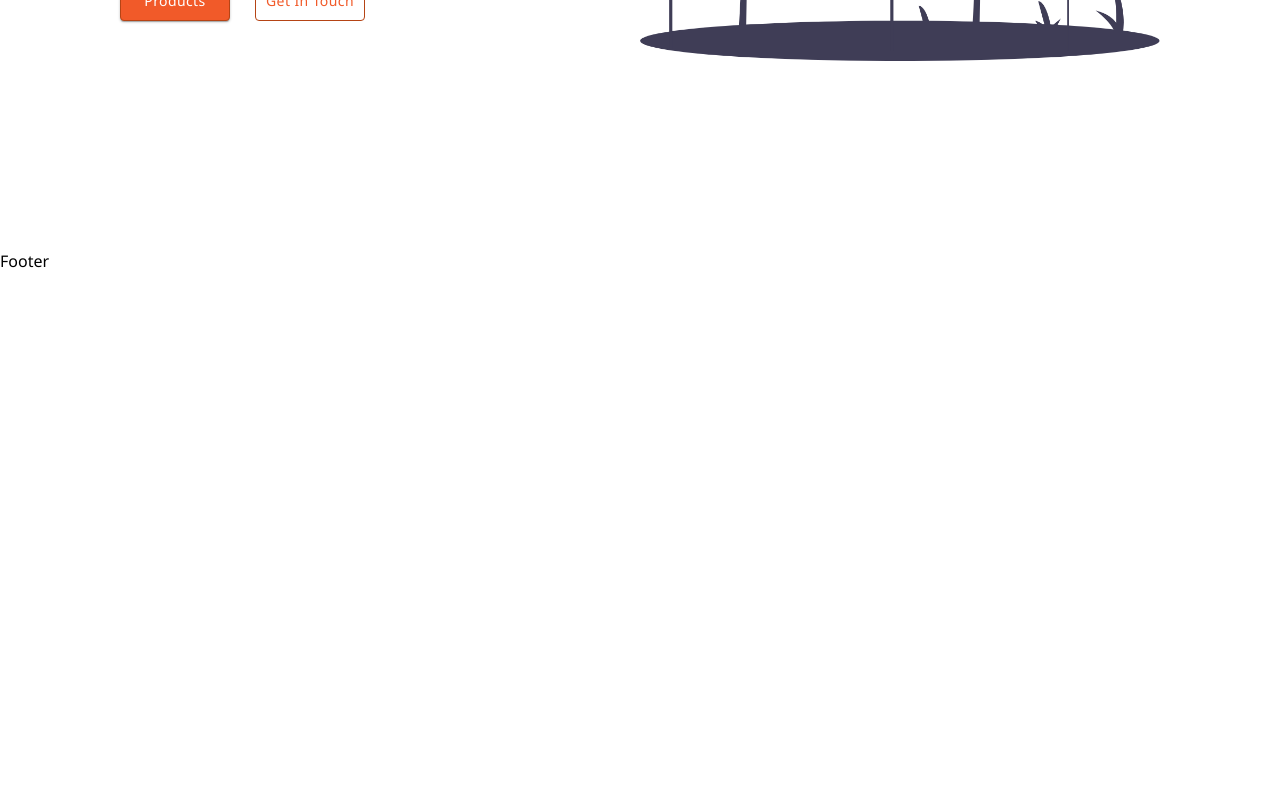
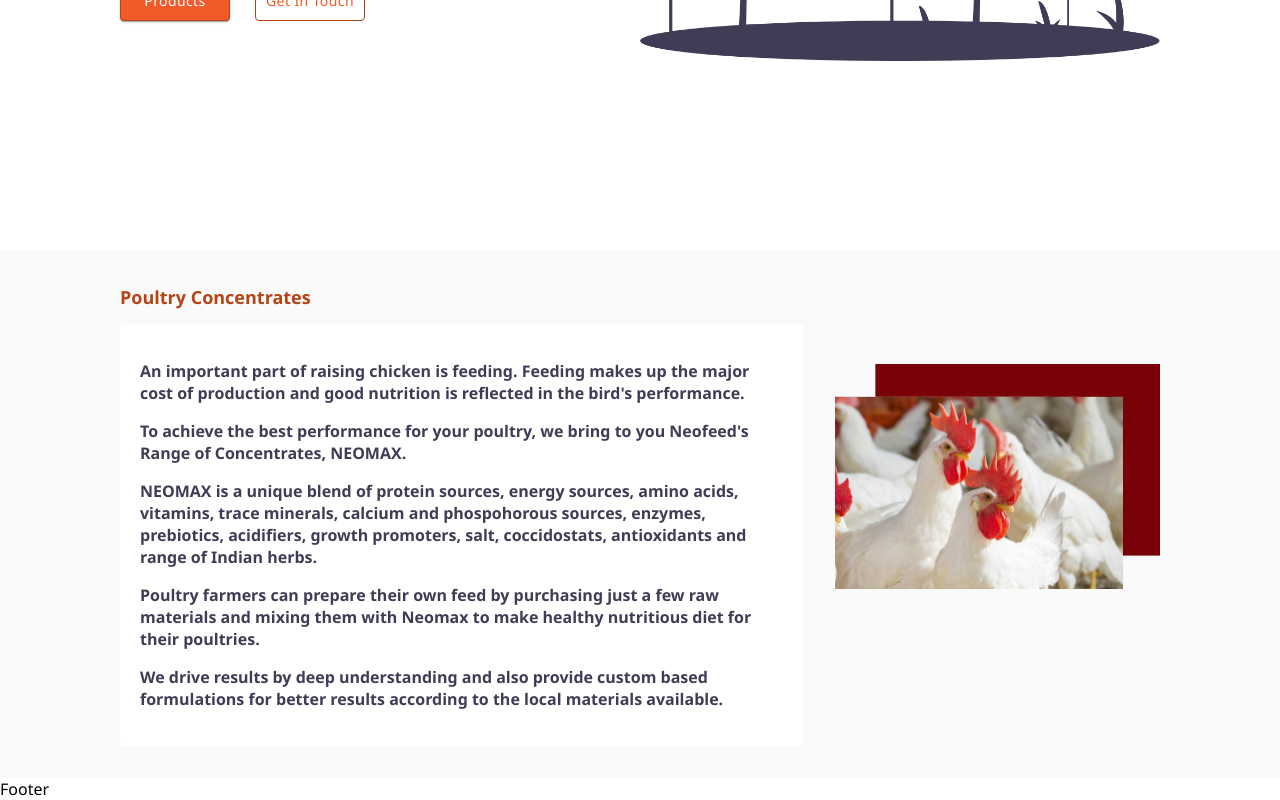
Before and after one commit to Takhine/neo-trading, a React (Create React App) app: page / in a window 1280 px wide. Shown: the part 550-1350 px from the top of the page. Before the commit the page ends 822 px from the top, so only its background shows below. Built offline with nearby package versions, Linux system fonts and the light colour scheme.

Commit message:
About Complete

```diff
--- /dev/null
+++ b/src/components/home/About.js
@@ -0,0 +1,34 @@
+import React from 'react';
+
+import { Grid, Paper } from '@material-ui/core';
+
+import poultry from 'static/images/desktop-poultry.svg'
+
+
+const About = () => {
+    return (
+        <div className="about container">
+            <h2 className="about-title">Poultry Concentrates</h2>
+            <Grid container spacing={4}>
+                <Grid item xs={12} md={8}>
+                    <Paper className="about-content">
+                        <p>
+                            An important part of raising chicken is feeding. Feeding makes up the major cost of production and good nutrition is reflected in the bird's performance.
+                        </p>
+                        <p>
+                            To achieve the best performance for your poultry, we bring to you Neofeed's Range of Concentrates, NEOMAX.
+                        </p>
+                        <p>NEOMAX is a unique blend of protein sources, energy sources, amino acids, vitamins, trace minerals, calcium and phospohorous sources, enzymes, prebiotics, acidifiers, growth promoters, salt, coccidostats, antioxidants and range of Indian herbs.</p>
+                        <p>Poultry farmers can prepare their own feed by purchasing just a few raw materials and mixing them with Neomax to make healthy nutritious diet for their poultries.</p>
+                        <p>We drive results by deep understanding and also provide custom based formulations for better results according to the local materials available.</p>
+                    </Paper>
+                </Grid>
+                <Grid item className="about-grid" xs={12} md={4}>
+                    <img src={poultry} alt="Neo Trading Poultry" />
+                </Grid>
+            </Grid>
+        </div>
+    )
+}
+
+export default About;
--- /dev/null
+++ b/src/components/home/Header.js
@@ -0,0 +1,37 @@
+import React from 'react';
+
+import {
+    Grid,
+    Button
+} from '@material-ui/core';
+
+import banner from 'static/images/header-desktop.svg';
+import bannerMobile from 'static/images/header-desktop.svg';
+
+const Header = () => {
+    return (
+        <div className="header container">
+            <Grid container className="header-container">
+                <Grid item xs={12} sm={6}>
+                    <div className="title-container">
+                        <h1 className="main-title">Neo Trading</h1>
+                        <h2 className="slogan">Your Trusted Business Partner</h2>
+                    </div>
+                    <div className="header-buttons-container">
+                            <Button className="products-button">Products</Button>
+                            <Button className="contact-button">Get in touch</Button>
+                    </div>
+                </Grid>
+                <Grid item xs={12} sm={6}>
+                    <div className="banner-container">
+                        <img src={banner} className="desktop" alt="Neo Trading Banner" />
+                        <img src={bannerMobile} className="mobile" alt="Neo Trading Banner" />
+                    </div>
+                </Grid>
+
+            </Grid>
+        </div>
+    )
+}
+
+export default Header;
--- a/src/pages/Home.js
+++ b/src/pages/Home.js
@@ -1,35 +1,15 @@
 import React from 'react';
 
-import {
-    Grid,
-    Button
-} from '@material-ui/core';
+import Header from '../components/home/Header';
+import About from '../components/home/About';
 
-import banner from 'static/images/header-desktop.svg';
-import bannerMobile from 'static/images/header-desktop.svg';
 
 const Home = () => {
     return (
-        <div className="home container">
-            <Grid container className="home-header">
-                <Grid item xs={12} sm={6}>
-                    <div className="title-container">
-                        <h1 className="main-title">Neo Trading</h1>
-                        <h2 className="slogan">Your Trusted Business Partner</h2>
-                    </div>
-                    <div className="header-buttons-container">
-                            <Button className="products-button">Products</Button>
-                            <Button className="contact-button">Get in touch</Button>
-                    </div>
-                </Grid>
-                <Grid item xs={12} sm={6}>
-                    <div className="banner-container">
-                        <img src={banner} className="desktop" alt="Neo Trading Banner" />
-                        <img src={bannerMobile} className="mobile" alt="Neo Trading Banner" />
-                    </div>
-                </Grid>
+        <div className="home">
+            <Header />
+            <About />
 
-            </Grid>
         </div>
     )
 }
--- a/src/static/scss/pages/_home.scss
+++ b/src/static/scss/pages/_home.scss
@@ -1,4 +1,6 @@
 .home{
+    // Header Start
+    .header{
         height: 100%;
         padding-top: 84px;
         @include rwd(300,500){
@@ -8,7 +10,7 @@
             height: 100vh;
         }
 
-    .home-header{
+        .header-container{
             margin: auto;
             width: 100%;
             height: 100%;
@@ -101,3 +103,37 @@
             }
         }
     }
+    // Header End
+
+    // About Start
+    .about{
+        padding-top: 20px;
+        background-color: #fafafa;
+        .about-title{
+            color: $dark-orange;
+            font-size: $regular-font;
+            @include md{
+                font-size: $title-font;
+            }
+        }
+        .about-content{
+            padding: 20px;
+            box-shadow: none;
+            color: $blue;
+            font-weight: $bold-font;
+        }
+        .about-grid{
+            width: 100%;
+            display: none;
+            @include mmd{
+                display: block;
+            }
+            img{
+                width: inherit;
+                margin-top: 40px;
+            }
+        }
+    }
+    // About End
+
+}
```
Also changed, not shown: src/static/images/small-leaves.svg (added). Lines whose indentation alone changed are shown as unchanged.
